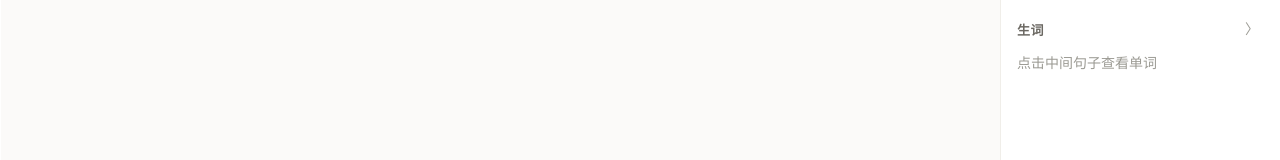
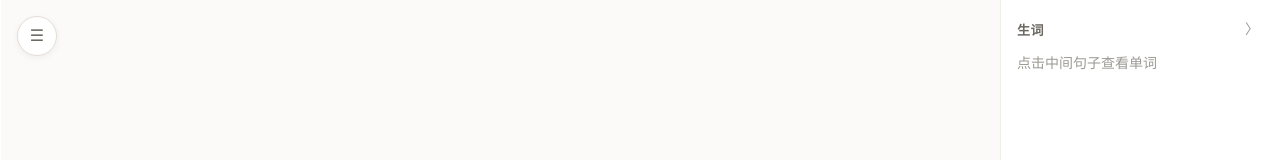
Before and after one commit to HaujetZhao/SubTap, a Vue app: page / in a window 1280 px wide. Both pictures are taken after a click on the button "收起设置栏". Shown: the top 160 px of the page. Built offline with nearby package versions, Linux system fonts and the light colour scheme.

Commit message:
feat(ui): 左右栏悬浮唤出按钮 FAB(push 模式)

```diff
--- a/src/App.vue
+++ b/src/App.vue
@@ -349,6 +349,8 @@ onUnmounted(() => {
       @collapse="closeLeft"
     />
     <main class="panel-center">
+      <button v-show="leftCollapsed" class="fab fab-left" title="展开设置栏（[）" @click="openLeft">☰</button>
+      <button v-show="rightCollapsed" class="fab fab-right" title="展开词卡栏（]）" @click="openRight">☰</button>
       <div class="video-slot" :class="{ 'no-video': mediaKind !== 'video', collapsed: videoCollapsed }">
         <video v-show="!videoCollapsed" ref="mediaEl" class="media-video"
                preload="metadata" :style="{ height: videoHeight + 'px' }"></video>
--- a/src/styles.css
+++ b/src/styles.css
@@ -104,6 +104,30 @@ body {
   transition: background .15s, color .15s;
 }
 .collapse-btn-panel:hover { background: rgba(60,50,40,.06); color: var(--ink); }
+
+/* 悬浮唤出按钮(FAB):栏收起时出现。左/右镜像。 */
+.fab {
+  position: absolute;
+  top: 16px;
+  width: 40px; height: 40px;
+  border-radius: 50%;
+  border: 1px solid var(--border-strong);
+  background: var(--panel);
+  box-shadow: var(--shadow-soft);
+  cursor: pointer;
+  display: flex; align-items: center; justify-content: center;
+  color: var(--ink-2);
+  font-size: 16px; line-height: 1;
+  z-index: 35;
+  transition: box-shadow .15s, transform .15s var(--ease-panel);
+}
+.fab:hover {
+  box-shadow: 0 4px 14px rgba(60,50,40,.16);
+  transform: translateY(-1px);
+  color: var(--ink);
+}
+.fab-left  { left: 16px; }
+.fab-right { right: 16px; }
 
 .panel-title {
   margin: 0 0 10px; font-size: 13px; color: var(--ink-2);
```
